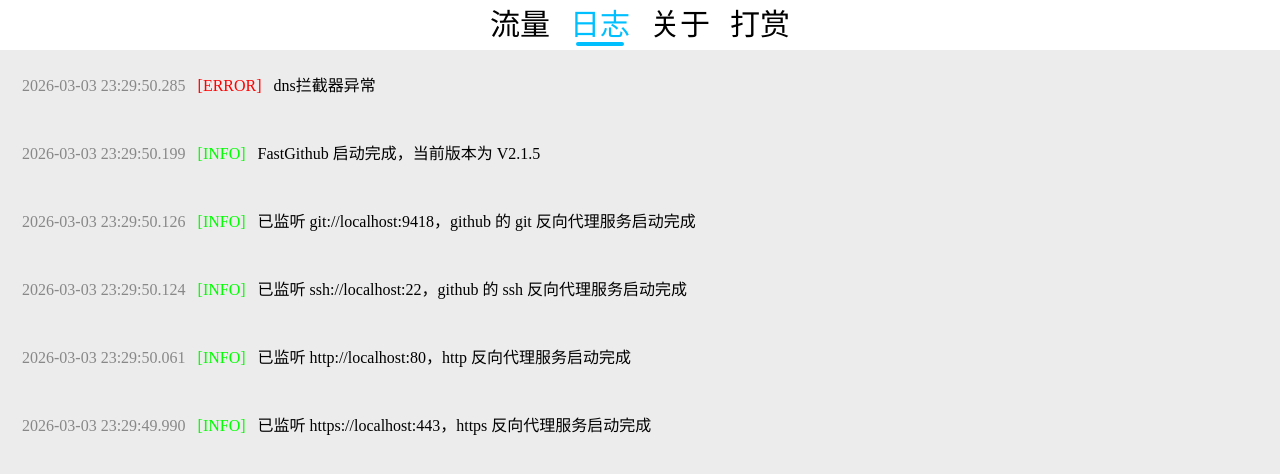
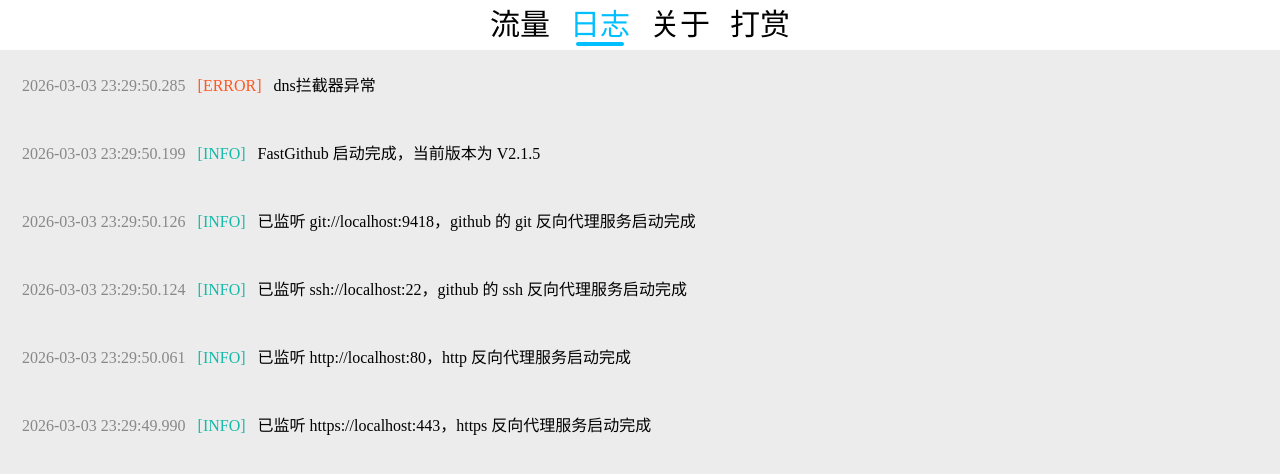
Before and after one commit to JackBell-p/flow_git, a SvelteKit app: page /log in a window 1280 px wide. Shown: the top 474 px of the page. Built offline with nearby package versions, Linux system fonts and the light colour scheme.

Commit message:
Select log level colors

```diff
--- a/src/routes/log/+page.css
+++ b/src/routes/log/+page.css
@@ -30,13 +30,13 @@
 }
 
 .log-entry.info .level {
-    color: #0f0;
+    color: #16baaa;
 }
 
 .log-entry.warn .level {
-    color: #ff0;
+    color: #ffb800;
 }
 
 .log-entry.error .level {
-    color: #f00;
+    color: #ff5722;
 }
```
